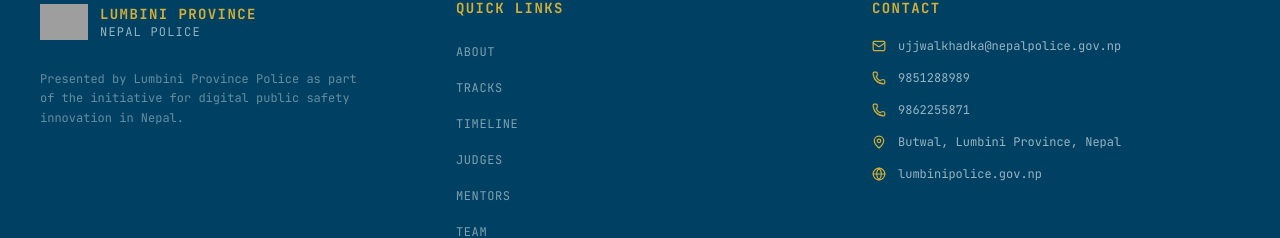
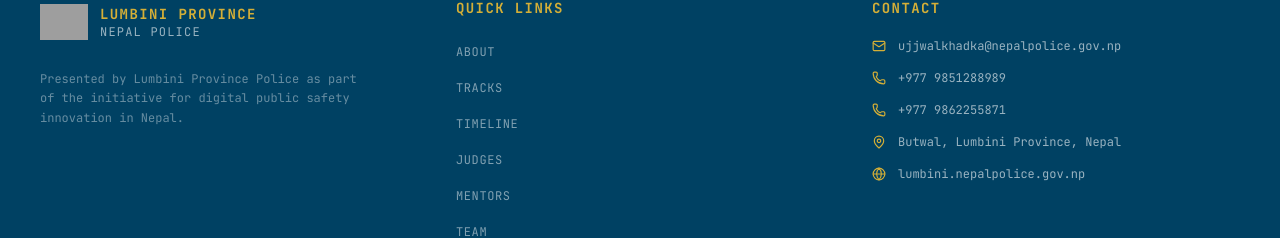
Before and after one commit to Banshaj-Paudel/Lumbini-Province-Police-Hackathon, a Next.js app: page / in a window 1280 px wide. Shown: the part 7733-7971 px from the top of the page. Built offline with nearby package versions, Linux system fonts and the light colour scheme; grey boxes are pictures that could not be loaded.

Commit message:
Enhance FAQ content, update footer contact links, correct schema URLs, and expand SEO keywords for better clarity and inclusivity

```diff
--- a/app/components/FAQ.tsx
+++ b/app/components/FAQ.tsx
@@ -12,12 +12,12 @@ export function FAQ() {
     {
       question: "Who can participate in the hackathon?",
       answer:
-        "The hackathon is open to all Nepalese developers and tech enthusiasts. Teams of 3-4 members are required. No experience requirement beginners and experts alike can participate.",
+        "The hackathon is open to all Nepalese developers, programmers, designers and tech enthusiasts. Teams of 3-4 members are required. No experience requirement beginners and experts alike can participate.",
     },
     {
       question: "What is the registration fee?",
       answer:
-        "The hackathon is completely FREE to participate! There is no registration charge. All developers are welcome to join and showcase their skills.",
+        "The hackathon is completely FREE to participate! There is no registration charge. All developers, designers, tech enthusiasts are welcome to join and showcase their skills.",
     },
     {
       question: "Do I need to have a team before registering?",
--- a/app/components/Footer.tsx
+++ b/app/components/Footer.tsx
@@ -57,21 +57,30 @@ export function Footer() {
             <ul className="flex flex-col gap-4">
               <li className="flex items-center gap-3">
                 <Mail size={14} className="text-gold shrink-0" />
-                <span className="font-mono text-xs text-white/60">
+                <a
+                  href="mailto:ujjwalkhadka@nepalpolice.gov.np"
+                  className="font-mono text-xs text-white/60 hover:text-gold transition-colors"
+                >
                   ujjwalkhadka@nepalpolice.gov.np
-                </span>
+                </a>
               </li>
               <li className="flex items-center gap-3">
                 <Phone size={14} className="text-gold shrink-0" />
-                <span className="font-mono text-xs text-white/60">
-                  9851288989
-                </span>
+                <a
+                  href="tel:+97798512889889"
+                  className="font-mono text-xs text-white/60 hover:text-gold transition-colors"
+                >
+                  +977 9851288989
+                </a>
               </li>
               <li className="flex items-center gap-3">
                 <Phone size={14} className="text-gold shrink-0" />
-                <span className="font-mono text-xs text-white/60">
-                  9862255871
-                </span>
+                <a
+                  href="tel:+977986225587"
+                  className="font-mono text-xs text-white/60 hover:text-gold transition-colors"
+                >
+                  +977 9862255871
+                </a>
               </li>
               <li className="flex items-center gap-3">
                 <MapPin size={14} className="text-gold shrink-0" />
@@ -81,9 +90,14 @@ export function Footer() {
               </li>
               <li className="flex items-center gap-3">
                 <Globe size={14} className="text-gold shrink-0" />
-                <span className="font-mono text-xs text-white/60">
-                  lumbinipolice.gov.np
-                </span>
+                <a
+                  href="https://lumbini.nepalpolice.gov.np"
+                  target="_blank"
+                  rel="noopener noreferrer"
+                  className="font-mono text-xs text-white/60 hover:text-gold transition-colors"
+                >
+                  lumbini.nepalpolice.gov.np
+                </a>
               </li>
             </ul>
           </div>
--- a/app/components/SchemaMarkup.tsx
+++ b/app/components/SchemaMarkup.tsx
@@ -34,7 +34,7 @@ export function SchemaMarkup() {
     organizer: {
       "@type": "Organization",
       name: "Lumbini Province Police",
-      url: "https://lumbinipolice.gov.np",
+      url: "https://lumbini.nepalpolice.gov.np",
       logo: "https://hackathon.nepalpolice.gov.np/logo.png",
       sameAs: [
         "https://www.facebook.com/lumbinipolice",
@@ -53,9 +53,9 @@ export function SchemaMarkup() {
     "@type": "LocalBusiness",
     name: "Lumbini Province Police",
     description: "Law enforcement agency organizing digital innovation hackathon",
-    url: "https://lumbinipolice.gov.np",
+    url: "https://lumbini.nepalpolice.gov.np",
     telephone: "+977-71-1234567",
-    email: "hackathon@lumbinipolice.gov.np",
+    email: "hackathon@lumbini.nepalpolice.gov.np",
     address: {
       "@type": "PostalAddress",
       addressLocality: "Butwal",
--- a/app/lib/seo-keywords.ts
+++ b/app/lib/seo-keywords.ts
@@ -39,6 +39,9 @@ export const seoKeywords = {
     "hackathon",
     "innovation",
     "developers",
+    "designer",
+    "programmers",
+
     "technology",
     "public safety",
     "AI",
@@ -81,7 +84,7 @@ export const contentTargets = {
   hero: [
     "Nepal's premier police technology hackathon",
     "Join Nepal's premier police hackathon in Butwal, Lumbini Province",
-    "36-hour innovation sprint for developers",
+    "36-hour innovation sprint for developers and tech enthusiasts",
     "Build solutions for public safety and community engagement",
   ],
   tracks: [
```
